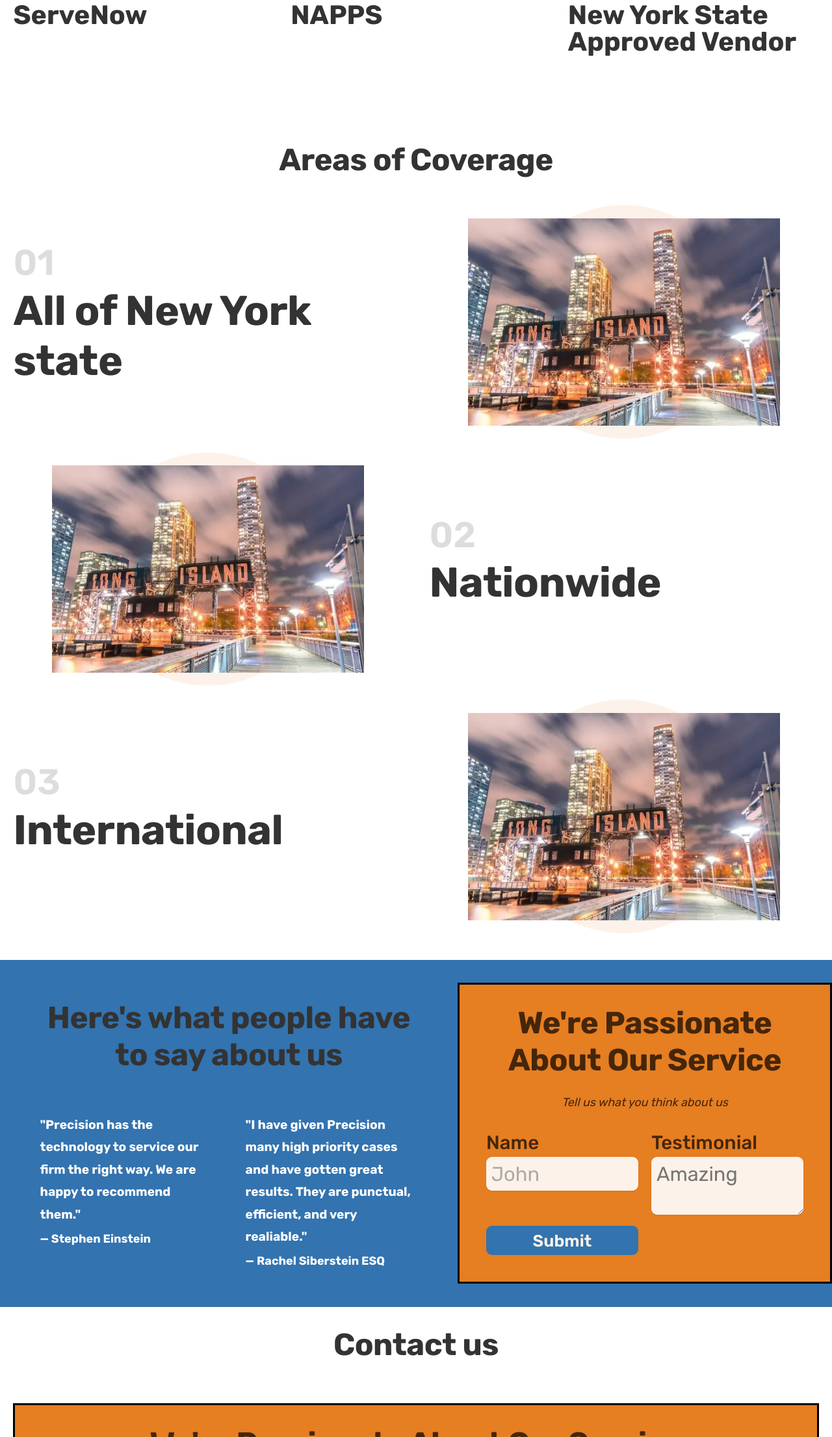
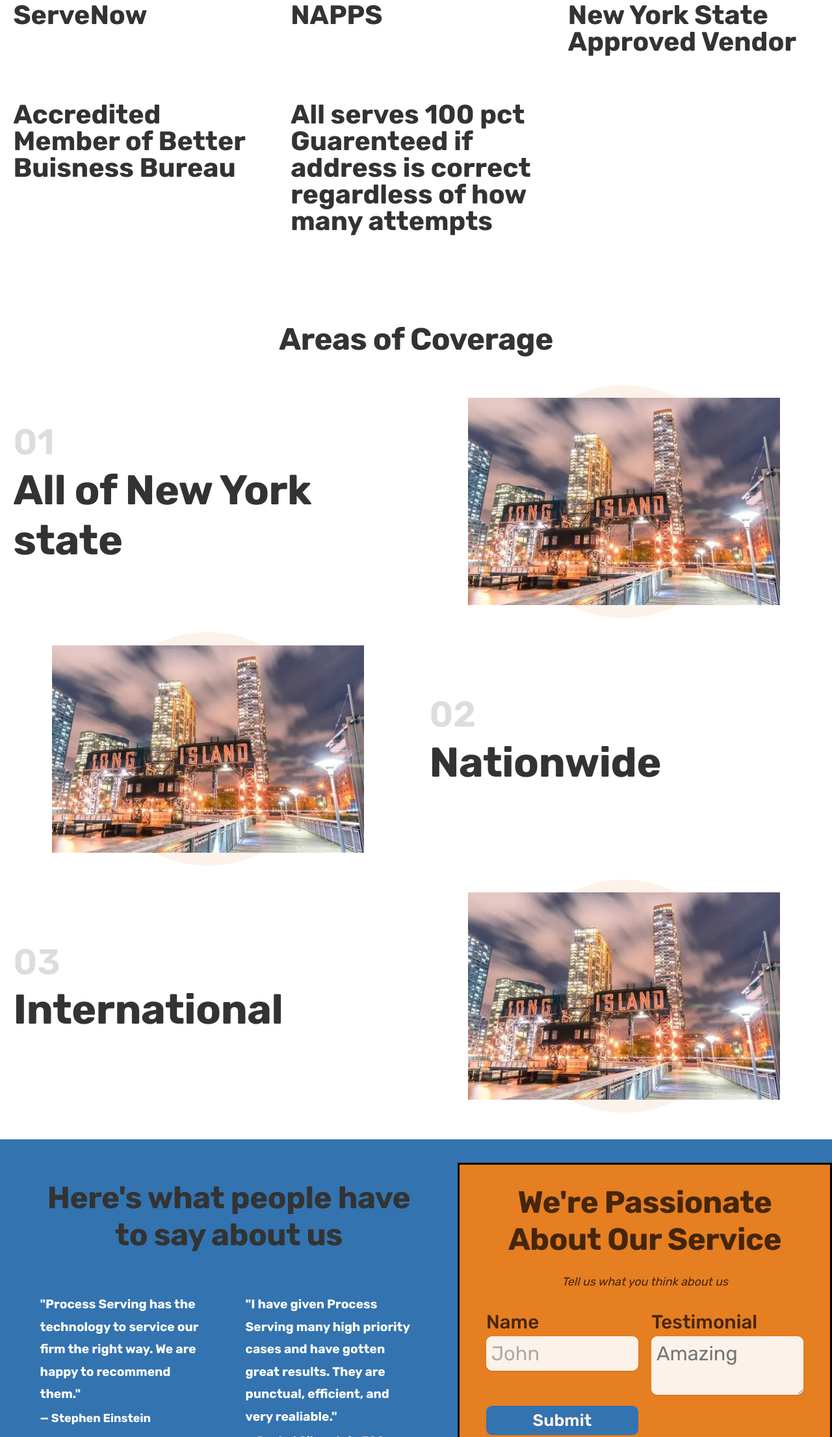
Before and after one commit to EliasAHH/processserveexpert, a plain HTML site: page index.html in a window 1280 px wide. Shown: the part 2294-4505 px from the top of the page at 65% size. Drawn offline with nearby package versions, Linux system fonts and the light colour scheme; some packages are replaced by stand-ins of ours; a script that the page names is missing.

Commit message:
added to affiliations

```diff
--- a/index.html
+++ b/index.html
@@ -202,6 +202,12 @@
                 <div class="feature">
                     <p class="feature-title">New York State Approved Vendor</p>
                 </div>
+                <div class="feature">
+                    <p class="feature-title">Accredited Member of Better Buisness Bureau</p>
+                </div>
+                <div class="feature">
+                    <p class="feature-title">All serves 100 pct Guarenteed if address is correct regardless of how many attempts</p>
+                </div>
             </div>
         </section>
 
@@ -256,14 +262,14 @@
                 <div class="testimonials">
                     <figure class="testimonial">
                         <blockquote class="testimonial-text">
-                            "Precision has the technology to service our firm the right way. We are happy to recommend them."
+                            "Process Serving has the technology to service our firm the right way. We are happy to recommend them."
                         </blockquote>
                         <p class="testimonial-name">&mdash; Stephen Einstein</p>
                     </figure>
 
                     <figure class="testimonial">
                         <blockquote class="testimonial-text">
-                            "I have given Precision many high priority cases and have gotten great results. They are punctual, efficient, and very realiable."
+                            "I have given Process Serving many high priority cases and have gotten great results. They are punctual, efficient, and very realiable."
                         </blockquote>
                         <p class="testimonial-name">&mdash; Rachel Siberstein ESQ</p>
                     </figure>
```
